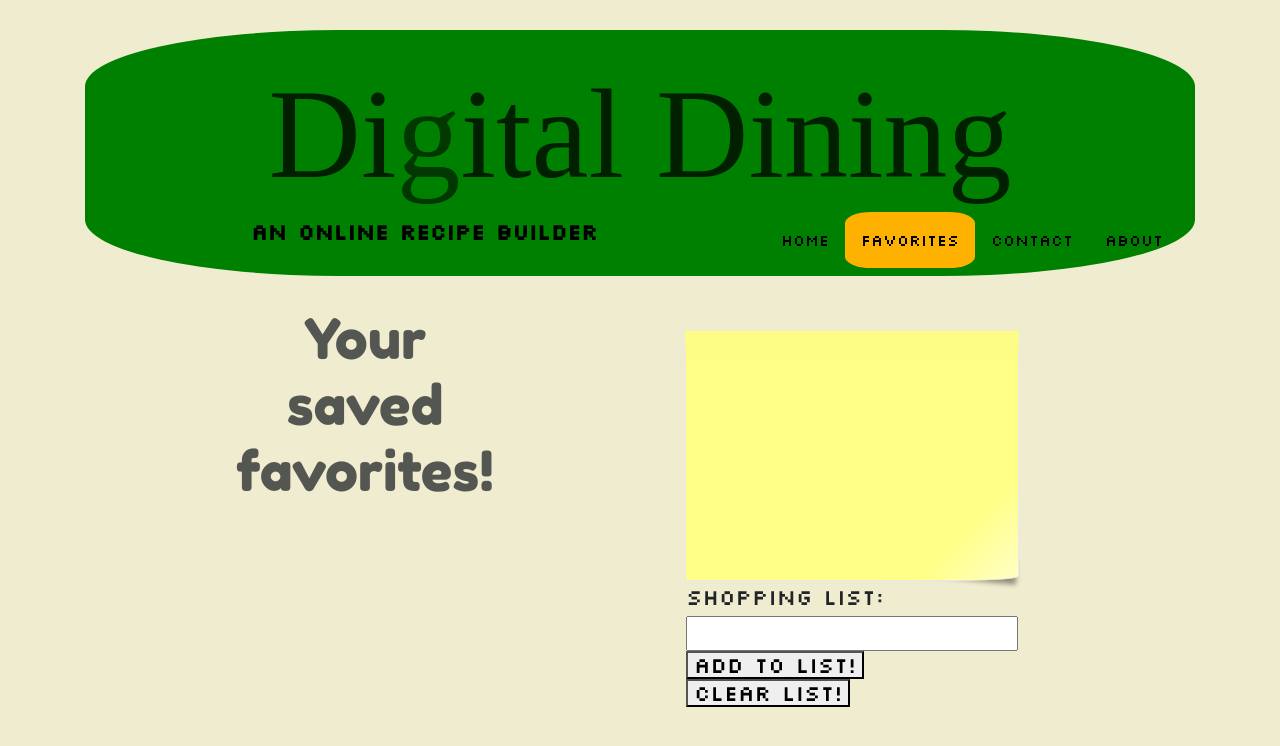
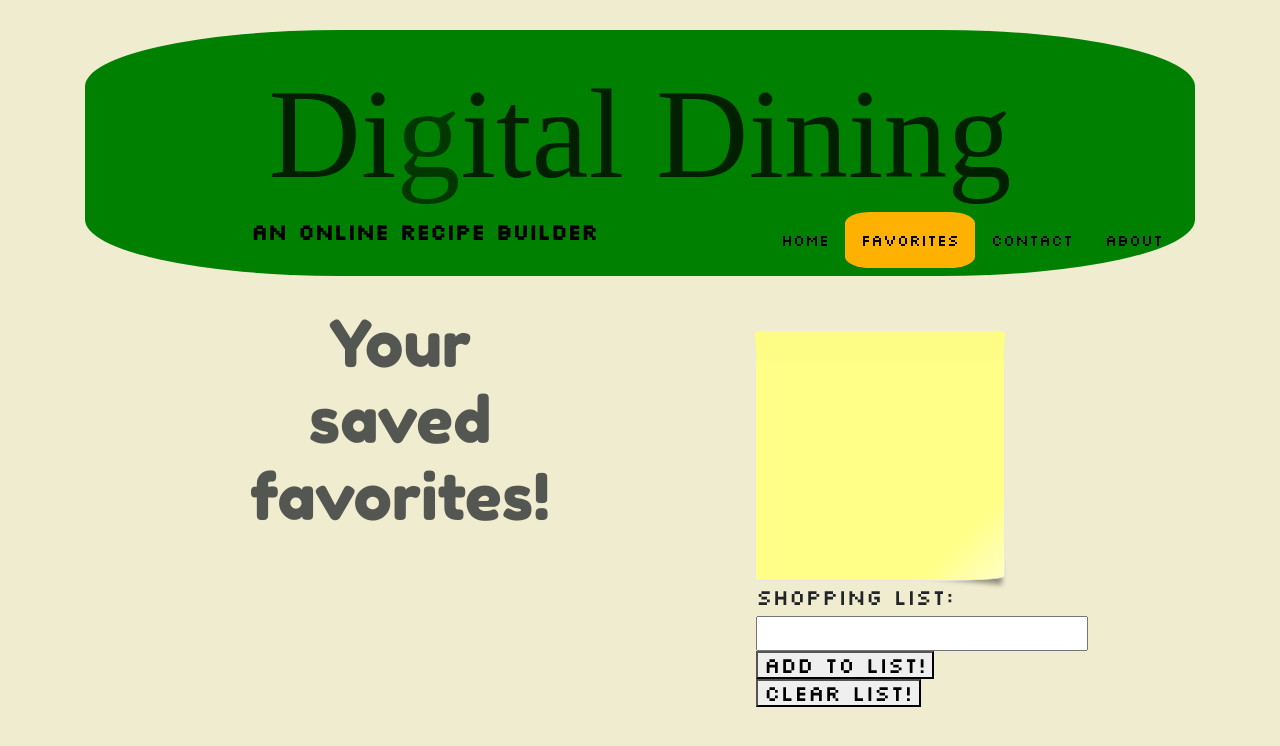
Before and after one commit to richellethorpe/Recipe-Finder, a website built with webpack: page src/favorites.html in a window 1280 px wide. Built offline with nearby package versions, Linux system fonts and the light colour scheme; a web font is replaced by a local one.

Commit message:
fix post it note

```diff
--- a/src/css/styles.css
+++ b/src/css/styles.css
@@ -401,7 +401,6 @@ input.option {
   text-align: center;
   margin: 25px;
   width: 250px;
-  width: min-content;
   min-height: 250px;
   max-height: 250px;
   padding-top: 35px;
@@ -462,15 +461,13 @@ input.option {
   align-items: flex-start;
   flex-wrap: wrap;
   justify-content: space-evenly;
-
 }
 
 .column {
   display: flex;
   align-items: flex-start;
   flex-wrap: wrap;
-  justify-content: space-between;
-
+  justify-content: space-evenly;
 }
 
 #favorites {
@@ -480,7 +477,7 @@ input.option {
 }
 
 #fave {
-  font-size: 55px;
+  font-size: 64px;
   text-align: center;
   font-family: "Fredoka One";
 }
```
